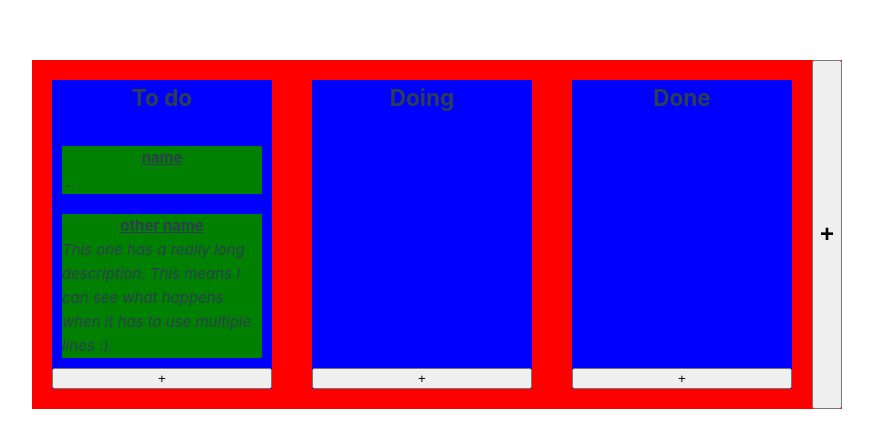
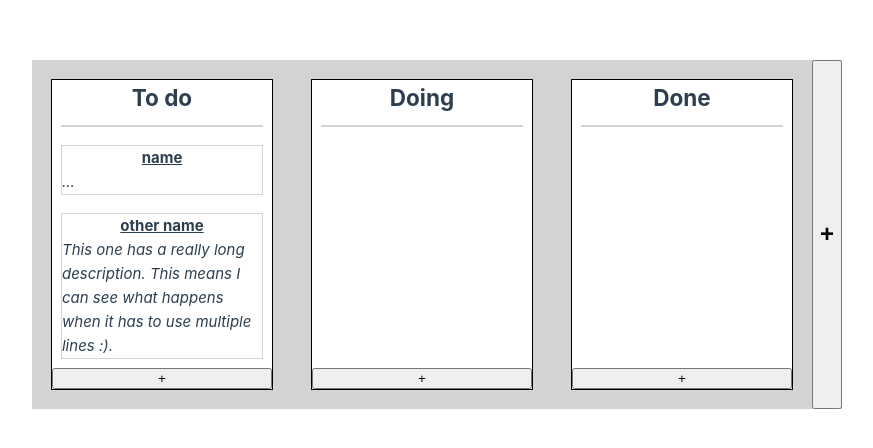
Before and after one commit to Burdmann/kanban, a Vue app in the folder kanban/: page / in a window 1280 px wide. Shown: the part 166-614 px from the top of the page, without its empty margins (406-1279 px from the left). Built offline with nearby package versions, Linux system fonts and the light colour scheme.

Commit message:
finishing touches

```diff
--- a/kanban/src/App.vue
+++ b/kanban/src/App.vue
@@ -8,18 +8,12 @@ import KanbanItem from './components/KanbanItem.vue'
 
 <template>
   <header>
-    <!-- <img alt="Vue logo" class="logo" src="./assets/logo.svg" width="125" height="125" /> -->
-
     <div class="wrapper">
-      <!-- <HelloWorld msg="You did it!" /> -->
     </div>
   </header>
 
   <main>
-    <KanbanBoard></KanbanBoard>
-    <!-- <KanbanList name="test"></KanbanList> -->
-    <!-- <KanbanItem name="test" desc="desc"></KanbanItem> -->
-    <!-- <TheWelcome /> -->
+    <KanbanBoard/>
   </main>
 </template>
 
--- a/kanban/src/components/KanbanBoard.vue
+++ b/kanban/src/components/KanbanBoard.vue
@@ -28,7 +28,7 @@ export default {
 </script>
 
 <template>
-    <div class="board">
+    <div class="kanban-board">
         <KanbanList v-for="list in lists" :items="items" :name="list" :key="list"></KanbanList>
         <button class="add-list" v-show="popupVisible==false" @click="popupVisible=true">+</button>
         <Popup :show="popupVisible" @close="popupVisible=false; newList=''">
@@ -41,8 +41,8 @@ export default {
 </template>
 
 <style>
-    .board {
-        background-color: red;
+    .kanban-board {
+        background-color: lightgray;
 
         display: flex;
 
--- a/kanban/src/components/KanbanItem.vue
+++ b/kanban/src/components/KanbanItem.vue
@@ -33,15 +33,16 @@ methods: {
 
     .item-name {
         font-weight: bold;
-        background-color: green;
+        background-color: white;
         text-align: center;
         text-decoration: underline;
     }
     .item-desc {
-        background-color: green;
+        background-color: white;
         font-style: italic;
     }
     .kanban-item {
+        outline: 1px solid lightgray;
         margin: 10px;
         width: 200px;
     }
--- a/kanban/src/components/KanbanList.vue
+++ b/kanban/src/components/KanbanList.vue
@@ -62,13 +62,15 @@ export default {
 
 <style>
     .kanban-list {
-        background-color: blue;
+        background-color: white;
 
         display: flex;
         width: auto;
         justify-content: start;
         flex-direction: column;
         margin: 20px;
+
+        outline: 1px solid black;
     }
 
     .add-item {
```
